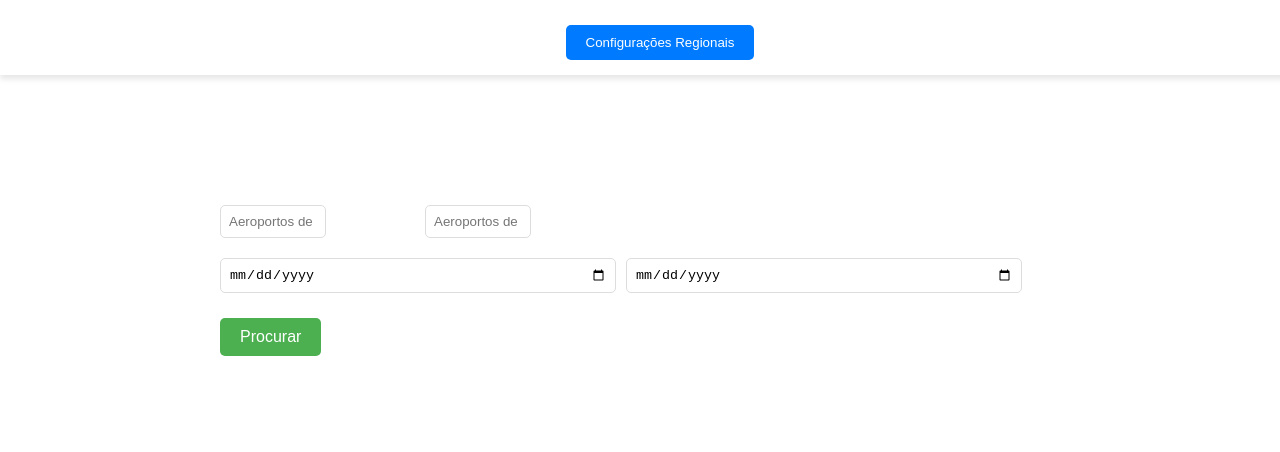
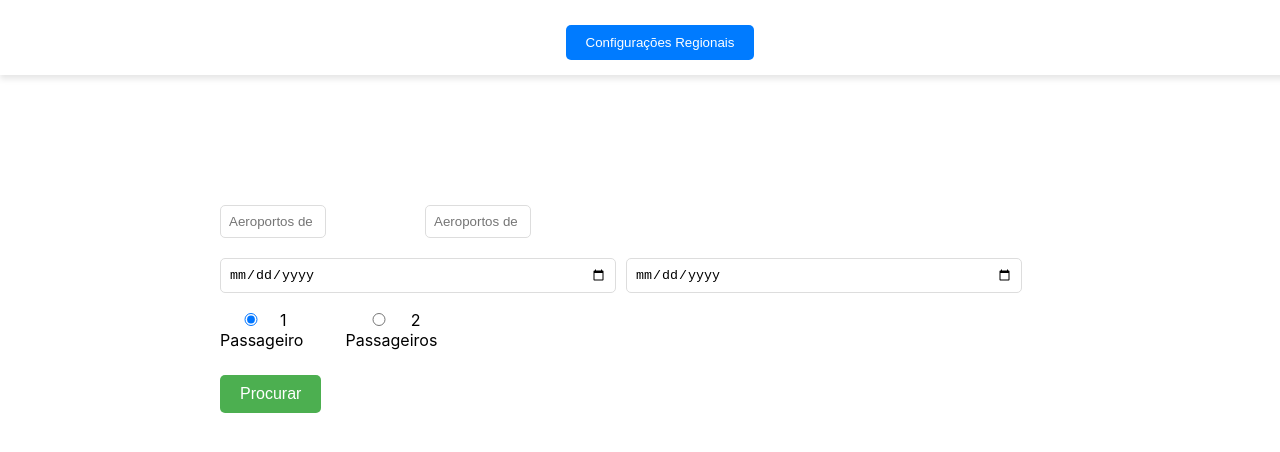
Before and after one commit to dekopossas/flying-search, a React (Create React App) app in the folder frontend/: page / in a window 1280 px wide. Shown: the top 452 px of the page. Built offline with nearby package versions, Linux system fonts and the light colour scheme.

Commit message:
new params, radio button and flight console

```diff
--- a/frontend/src/Pages/Home.js
+++ b/frontend/src/Pages/Home.js
@@ -13,6 +13,7 @@ export default function Home() {
   const [noSearchFound, setNoSearchFound] = useState(false);
   const [flights, setFlights] = useState([]);
   const [isLoading, setIsLoading] = useState(false);
+  const [numPassengers, setNumPassengers] = useState(1);
 
   const [filters, setFilters] = useState({
     Date: "",
@@ -39,10 +40,13 @@ export default function Home() {
       start_date: startDate !== "" ? startDate : null,
       end_date: endDate !== "" ? endDate : null,
       take: 5, // aqui que limita o numero de passagens por pesquisa
+      op_carriers: "QR",
+      min_seats: numPassengers || 1,
     };
-    console.log(params);
+
+    // console.log(params);
     const result = await getRequest("/flights", params);
-    console.log(result);
+    // console.log(result);
     if (result.length <= 0) {
       setNoSearchFound(true);
     } else {
@@ -106,6 +110,8 @@ export default function Home() {
           : !flight.FAvailable))
     );
   });
+
+  console.log(flights);
 
   return (
     <>
@@ -178,6 +184,28 @@ export default function Home() {
                 value={endDate}
                 onChange={(e) => setEndDate(e.target.value)}
               />
+            </div>
+            <div className="input-group">
+              <label>
+                <input
+                  type="radio"
+                  name="passengers"
+                  value={1}
+                  checked={numPassengers === 1}
+                  onChange={() => setNumPassengers(1)}
+                />
+                1 Passageiro
+              </label>
+              <label>
+                <input
+                  type="radio"
+                  name="passengers"
+                  value={2}
+                  checked={numPassengers === 2}
+                  onChange={() => setNumPassengers(2)}
+                />
+                2 Passageiros
+              </label>
             </div>
             <div className="button-group">
               <button onClick={handleSubmit}>Procurar</button>
```
